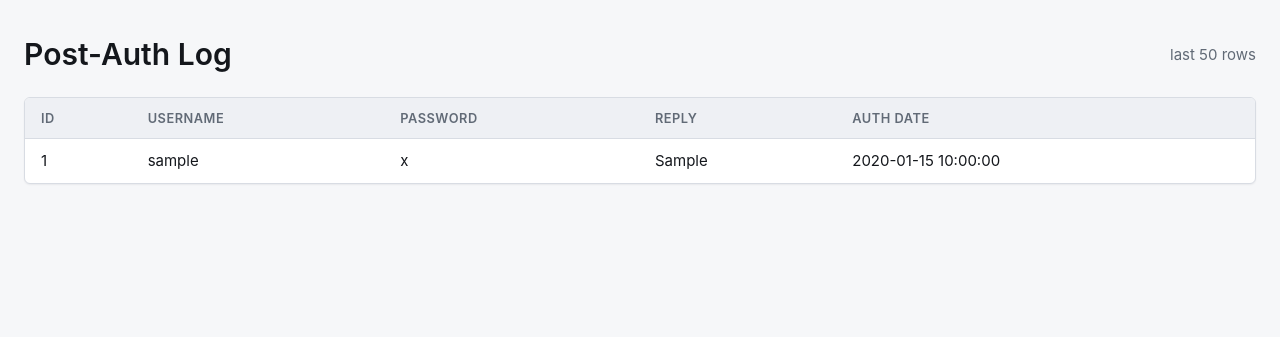
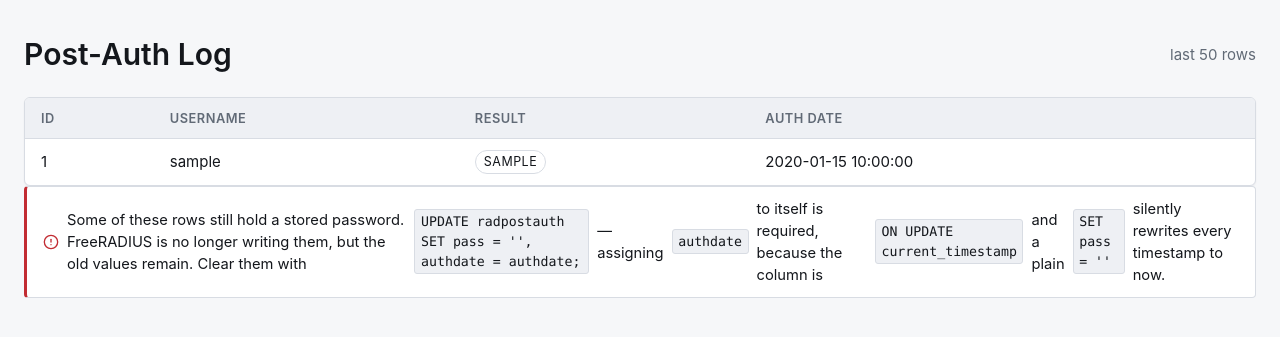
Before and after one commit to brhoom98x/freeradius-manager, a Flask app: page /radpostauth in a window 1280 px wide. Shown: the part 63-400 px from the top of the page. Run offline with Flask 3, Linux system fonts and the light colour scheme; the visitor is signed in with stand-in values (Sample User, id 1); tables that the repository leaves empty or names only in its code hold one stand-in row (values such as "Sample post").

Commit message:
Stop storing user passwords in the post-auth log
FreeRADIUS's stock post-auth query writes whatever the client supplied into
radpostauth.pass. Under CHAP that was a hash of no use to anyone. Under PAP --
which a hotspot must use for directory accounts to work at all -- it is the
real password, and for a domain account that is a working credential for the
whole directory, sitting readable in the database and printed on the Post-Auth
page.

install.sh now blanks that field in every dialect's queries.conf, keeping the
audit trail that matters: who, when, and accepted or rejected. The Post-Auth
page drops the password column entirely and shows the result as a pill, and
warns with the correct remediation if it finds rows that still hold one.

That remediation needs care, which cost me the timestamps on this deployment
before I noticed. radpostauth.authdate is declared ON UPDATE
current_timestamp, so the obvious `UPDATE radpostauth SET pass = ''` rewrites
every row's authdate to the moment it runs -- destroying the audit trail the
change exists to protect. `SET pass = '', authdate = authdate` prevents it,
because explicitly assigning a timestamp column suppresses the automatic
update. Both the guide and the in-page warning give the safe form and say why.

Co-Authored-By: Claude Opus 5 <noreply@anthropic.com>

```diff
--- a/templates/radpostauth.html
+++ b/templates/radpostauth.html
@@ -1,4 +1,5 @@
 {% extends "base.html" %}
+{% from "_icons.html" import icon %}
 {% block title %}Post-Auth Log — RADIUS Admin{% endblock %}
 {% block content %}
   <div class="page-header">
@@ -6,6 +7,11 @@
     <span class="muted">last 50 rows</span>
   </div>
 
+  {# The password column is deliberately absent. FreeRADIUS's stock post-auth
+     query stores whatever the client sent, which under PAP is the user's real
+     password — a directory password, for AD-backed accounts. install.sh blanks
+     that field in queries.conf, and showing it here would only put credentials
+     on screen. Who, when and the outcome are what an audit trail needs. #}
   {% if not error and not rows %}
     <p class="empty">No post-auth records found.</p>
   {% elif not error %}
@@ -15,8 +21,7 @@
           <tr>
             <th>ID</th>
             <th>Username</th>
-            <th>Password</th>
-            <th>Reply</th>
+            <th>Result</th>
             <th>Auth Date</th>
           </tr>
         </thead>
@@ -25,13 +30,32 @@
             <tr>
               <td>{{ row.id }}</td>
               <td>{{ row.username }}</td>
-              <td>{{ row.pass }}</td>
-              <td>{{ row.reply }}</td>
+              <td>
+                {% if row.reply == 'Access-Accept' %}
+                  <span class="pill pill-ok">{{ icon('check', 12) }} accepted</span>
+                {% elif row.reply == 'Access-Reject' %}
+                  <span class="pill pill-bad">{{ icon('x', 12) }} rejected</span>
+                {% else %}
+                  <span class="pill">{{ row.reply }}</span>
+                {% endif %}
+              </td>
               <td>{{ row.authdate }}</td>
             </tr>
           {% endfor %}
         </tbody>
       </table>
     </div>
+
+    {% if rows | selectattr('pass') | first is defined %}
+      <div class="flash flash-error">
+        {{ icon('alert') }}
+        Some of these rows still hold a stored password. FreeRADIUS is no longer
+        writing them, but the old values remain. Clear them with
+        <code>UPDATE radpostauth SET pass = '', authdate = authdate;</code> —
+        assigning <code>authdate</code> to itself is required, because the column
+        is <code>ON UPDATE current_timestamp</code> and a plain
+        <code>SET pass = ''</code> silently rewrites every timestamp to now.
+      </div>
+    {% endif %}
   {% endif %}
 {% endblock %}
```
Also changed, not shown: docs/getting-started.md (+12 -0 lines), 1 other file.
